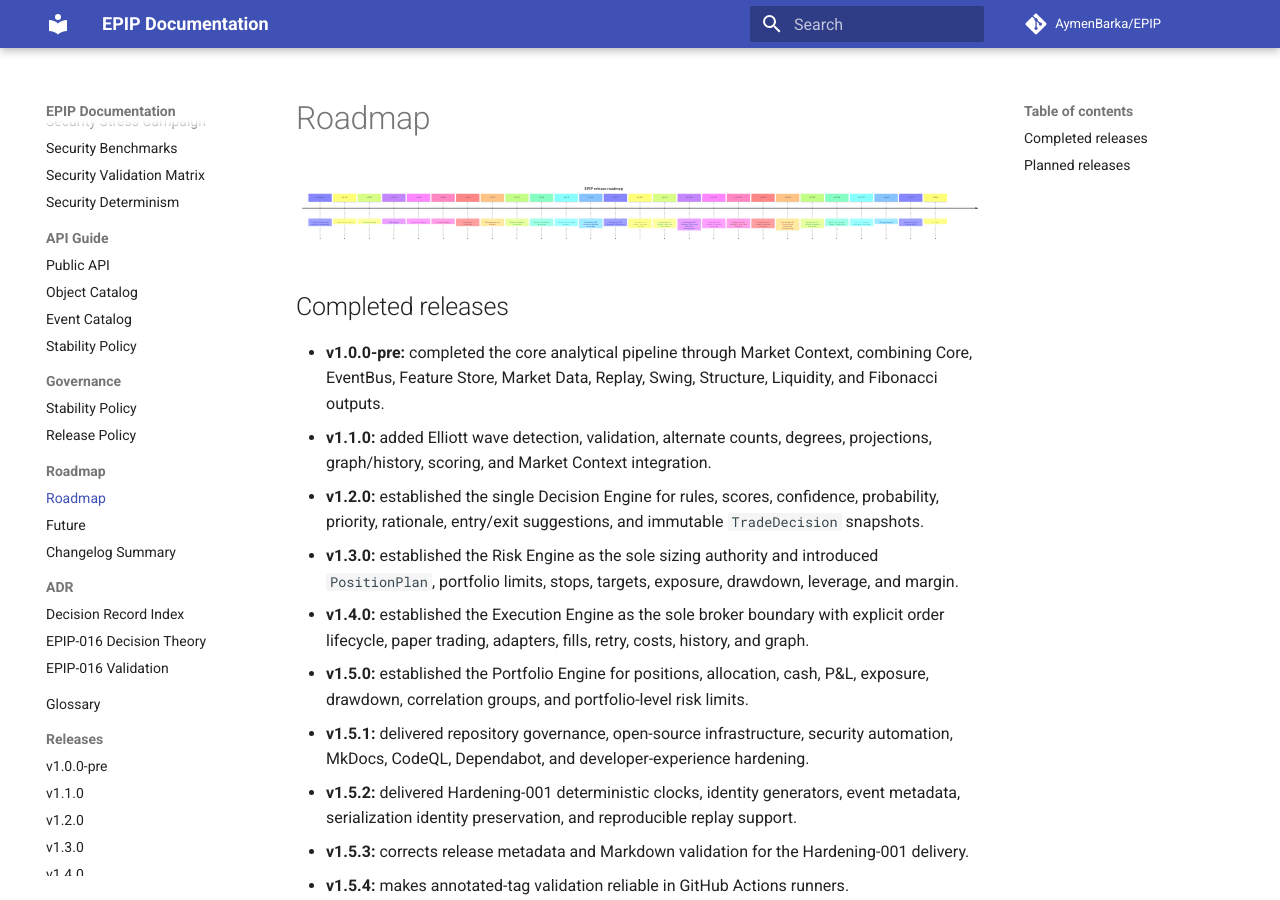
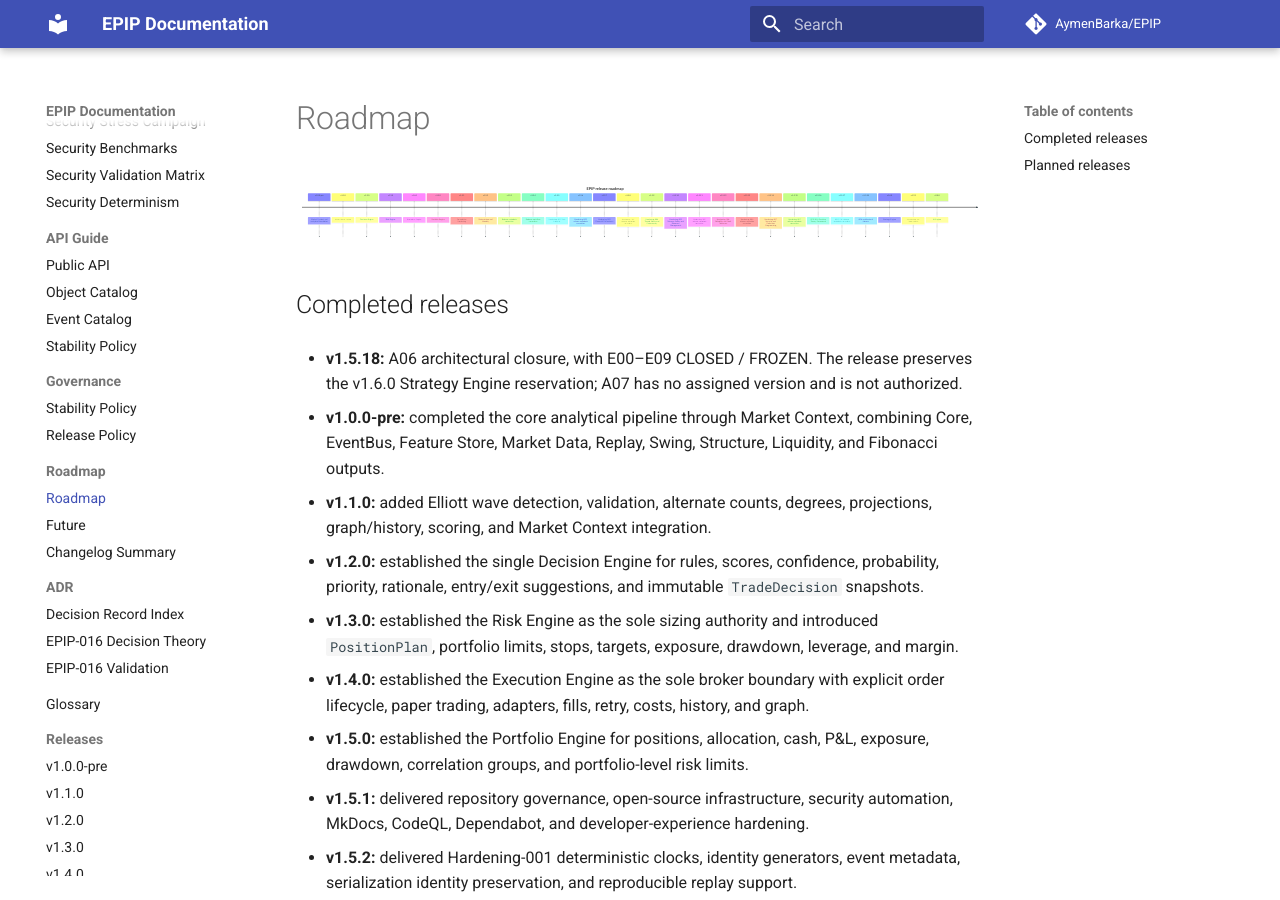
Before and after one commit to AymenBarka/EPIP, an MkDocs documentation site: the page built from docs/project/ROADMAP.md, in a window 1280 px wide and 900 px high. Built offline with MkDocs 1.6.1 and Material for MkDocs 9.7.7, drawn with Linux system fonts in a browser that asks for light colours; comment, search, counter and statistics services are not loaded.

Commit message:
docs(project): align A06 roadmap release mapping

````diff
--- a/docs/project/ROADMAP.md
+++ b/docs/project/ROADMAP.md
@@ -26,12 +26,16 @@ timeline
     v1.5.15 : Hardening-007 release metadata correction
     v1.5.16 : EPIP-016 Decision Theory Framework
     v1.5.17 : EPIP-016 release metadata correction
+    v1.5.18 : A06 architectural closure
     v1.6.0 : Strategy Engine
     v1.7.0 : Monitoring and Observability
     v2.0.0 : AI Engine
 ```
 
 ## Completed releases
+
+- **v1.5.18:** A06 architectural closure, with E00–E09 CLOSED / FROZEN. The release preserves
+  the v1.6.0 Strategy Engine reservation; A07 has no assigned version and is not authorized.
 
 - **v1.0.0-pre:** completed the core analytical pipeline through Market Context, combining Core,
   EventBus, Feature Store, Market Data, Replay, Swing, Structure, Liquidity, and Fibonacci outputs.
````
